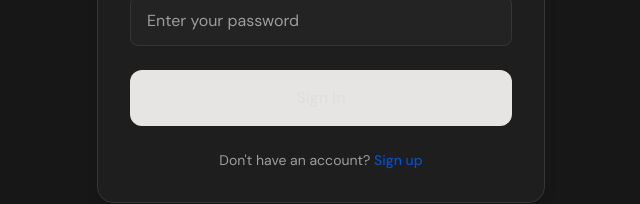
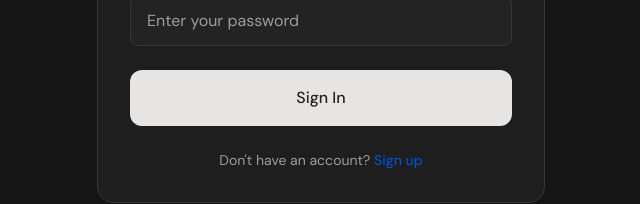
Before and after one commit to QOLQA/DBCapibara-next, a Next.js app: page /login in a window 1280 px wide. Shown: the part 472-676 px from the top of the page, without its empty margins (319-959 px from the left). Built offline with nearby package versions, Linux system fonts and the light colour scheme; no server answers.

Commit message:
fix: update button text color in SubmitButton component

```diff
--- a/app/login/components/SubmitButton.tsx
+++ b/app/login/components/SubmitButton.tsx
@@ -10,7 +10,7 @@ export function SubmitButton({ isSignUp, isSubmitting }: SubmitButtonProps) {
 		<button
 			type="submit"
 			disabled={isSubmitting}
-			className="w-full bg-primary hover:bg-primary/90 text-white font-medium py-4 px-6 rounded-xl transition-colors duration-200 focus:outline-none focus:ring-2 focus:ring-primary focus:ring-offset-2 focus:ring-offset-surface disabled:opacity-50 disabled:cursor-not-allowed"
+			className="w-full bg-primary hover:bg-primary/90 text-terciary-gray font-medium py-4 px-6 rounded-xl transition-colors duration-200 focus:outline-none focus:ring-2 focus:ring-primary focus:ring-offset-2 focus:ring-offset-surface disabled:opacity-50 disabled:cursor-not-allowed"
 		>
 			{isSubmitting ? (
 				<span className="flex items-center justify-center gap-2">
```
